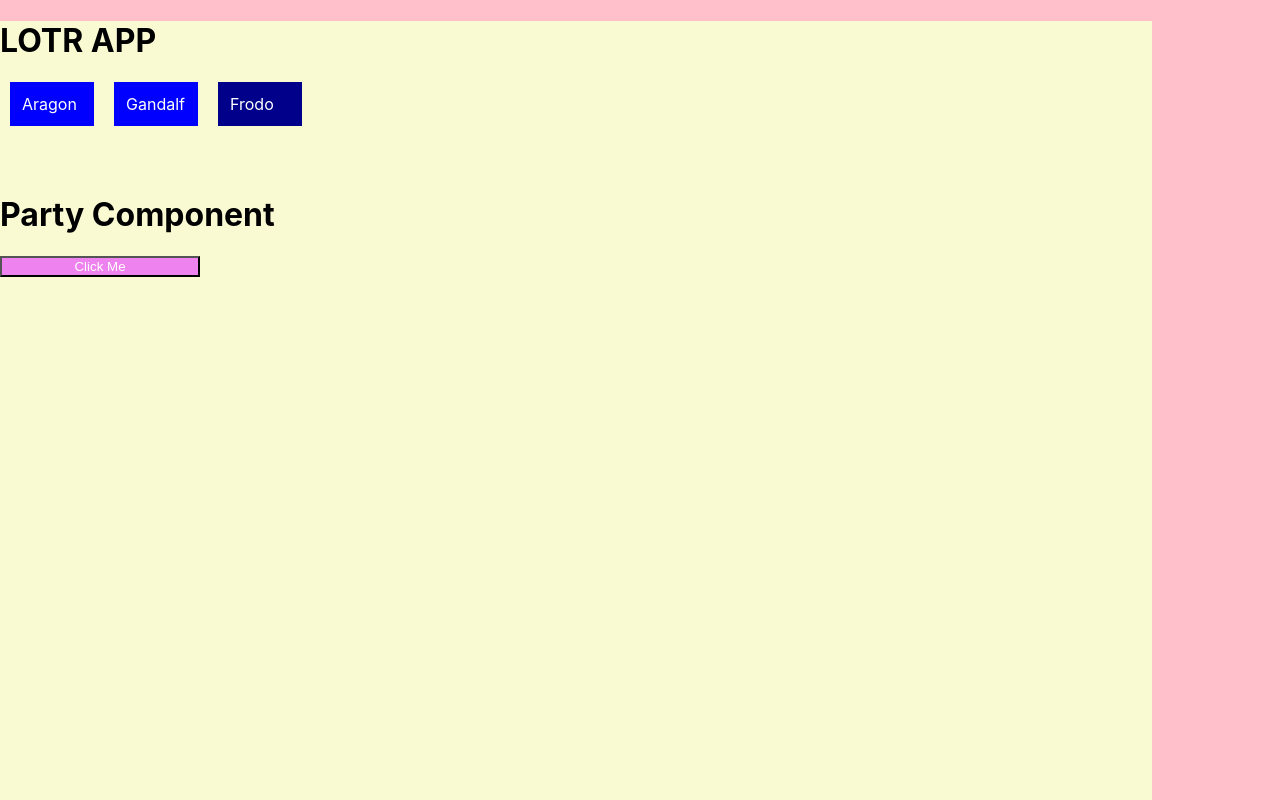
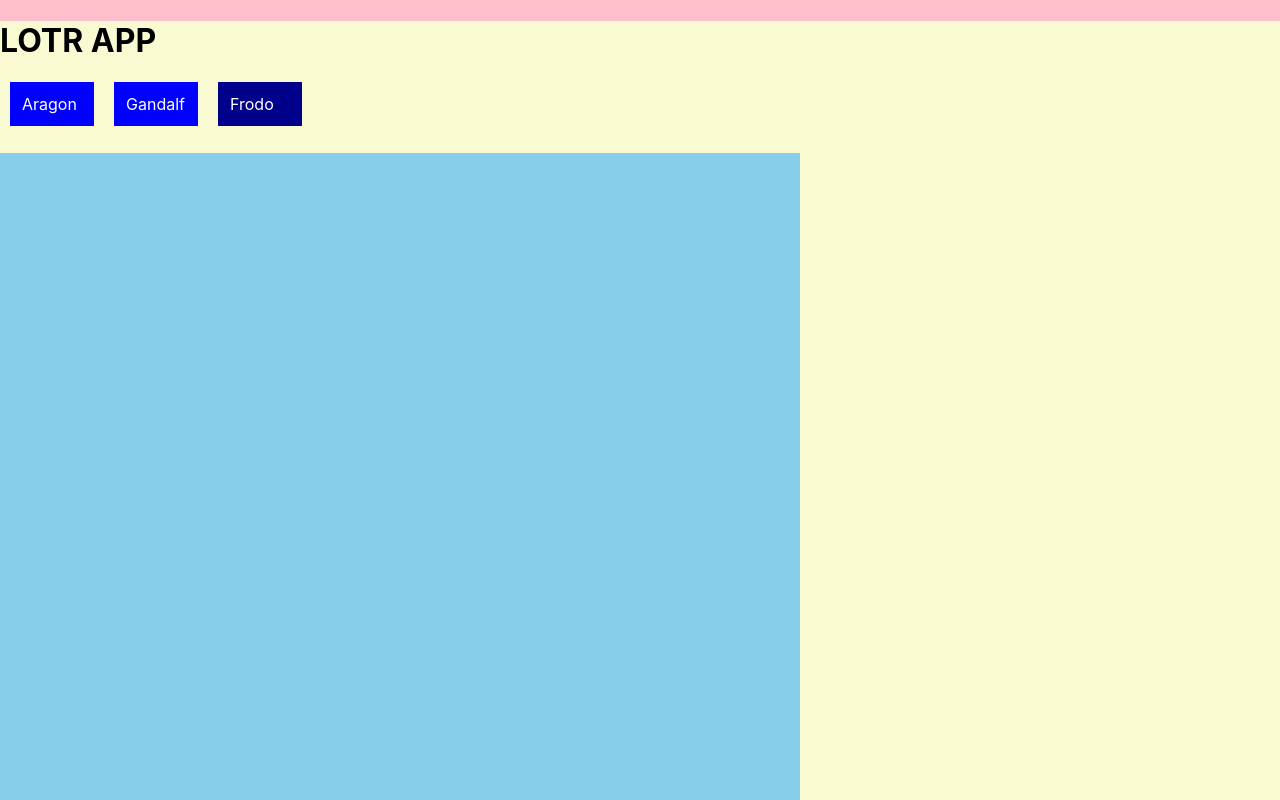
Before and after one commit to goose20090/phase-2-project, a React (Create React App) app: page /frodo in a window 1280 px wide. Shown: the top 800 px of the page. Built offline with nearby package versions, Linux system fonts and the light colour scheme; no server answers.

Commit message:
added styling to character card components using styled components

```diff
--- a/src/components/Aragon.js
+++ b/src/components/Aragon.js
@@ -1,5 +1,5 @@
 import React, { useState, useEffect } from "react";
-import CharacterCard from "./CharacterCard";
+import { StyledCharacterCard } from "./CharacterChard.style";
 
 function Aragon(){
     const [aragonCard, setCard]= useState({})
@@ -18,7 +18,7 @@ function Aragon(){
 
     }, [])
     return(
-        <CharacterCard card={aragonCard}/>
+        <StyledCharacterCard card={aragonCard}/>
     )
 
 }
--- a/src/components/CharacterCard.js
+++ b/src/components/CharacterCard.js
@@ -1,12 +1,12 @@
 import React from "react";
 
-function CharacterCard({card}){
+function CharacterCard({className, card}){
 
     console.log(card)
 
     const {name, race, height, birth} = card;
        return(
-   <>
+   <div className={className}>
     <h1>{name}</h1>
 
     <h3>{race}</h3>
@@ -15,7 +15,7 @@ function CharacterCard({card}){
     <br/>
     <p>{birth}</p>
 
-    </>
+    </div>
    )
 }
 
--- /dev/null
+++ b/src/components/CharacterChard.style.js
@@ -0,0 +1,9 @@
+import styled from "styled-components";
+import CharacterCard from "./CharacterCard";
+
+export const StyledCharacterCard = styled(CharacterCard)`
+    width: 800px;
+    height: 800px;
+    background-color: skyblue;
+
+`
--- a/src/components/Container.style.js
+++ b/src/components/Container.style.js
@@ -1,8 +1,8 @@
 import styled from "styled-components";
 
 export const Container = styled.div`
-width: 90vw;
-height: 100vh;
+width: 100vw;
+height: 120vh;
 background-color: lightgoldenrodyellow;
 
 
--- a/src/components/Frodo.js
+++ b/src/components/Frodo.js
@@ -1,5 +1,5 @@
 import React, {useState, useEffect} from "react";
-import CharacterCard from "./CharacterCard";
+import { StyledCharacterCard } from "./CharacterChard.style";
 
 function Frodo(){
 
@@ -18,7 +18,7 @@ function Frodo(){
         .then(res=> {setCard(res.docs[0]);
           console.log(res.docs[0]);})}, [])
     return(
-        <CharacterCard card={frodoCard}/>
+        <StyledCharacterCard card={frodoCard}/>
 
     )
 }
--- a/src/components/Gandalf.js
+++ b/src/components/Gandalf.js
@@ -1,6 +1,7 @@
 import React, {useState, useEffect} from "react";
 import { NavLink } from "react-router-dom";
 import CharacterCard from "./CharacterCard";
+import { StyledCharacterCard } from "./CharacterChard.style";
 
 function Gandalf(){
 
@@ -21,7 +22,7 @@ function Gandalf(){
 
     return (
         <div>
-            <CharacterCard card={gandalfCard}/>
+            <StyledCharacterCard card={gandalfCard}/>
 
         </div>
     )
```
